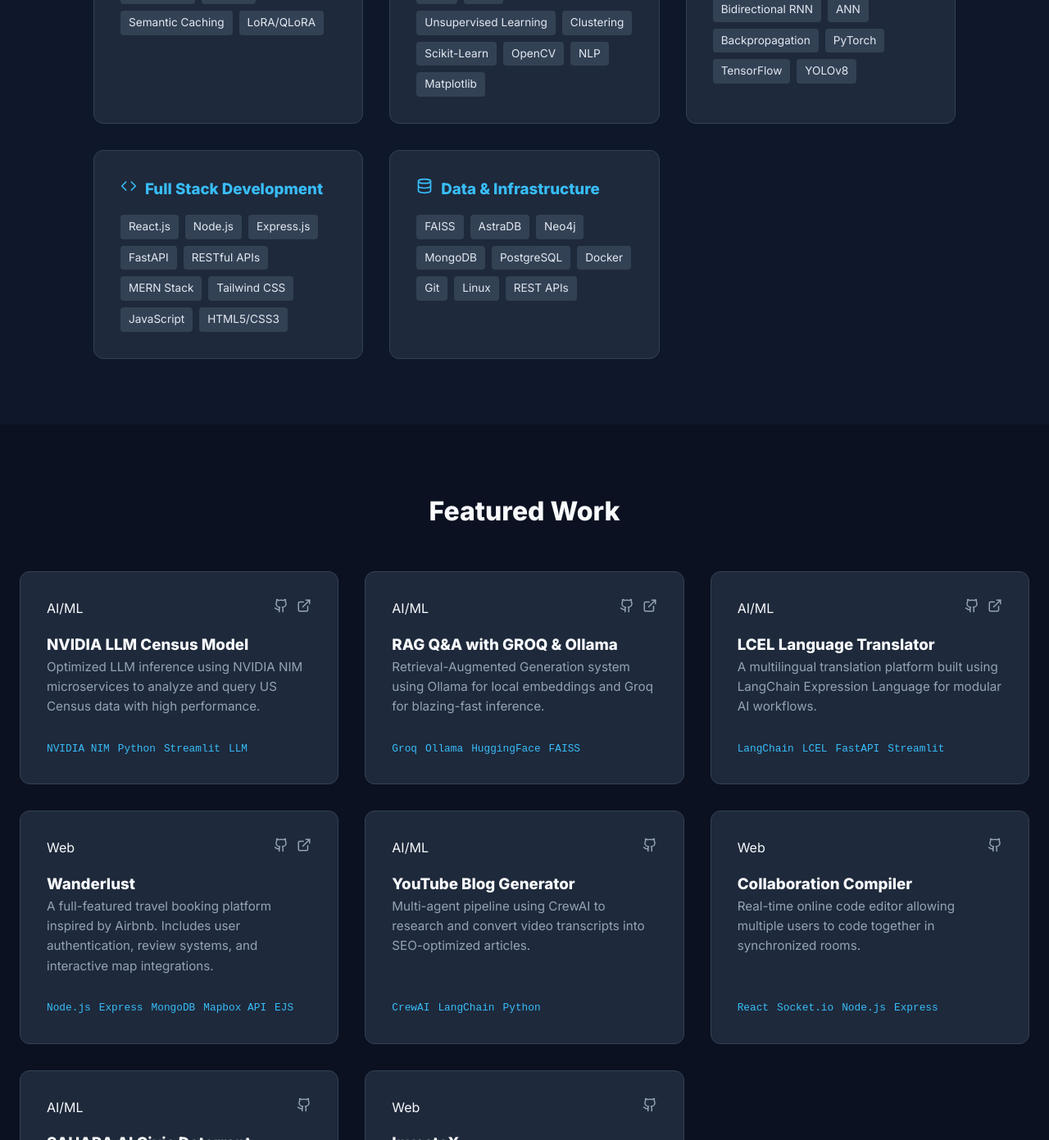
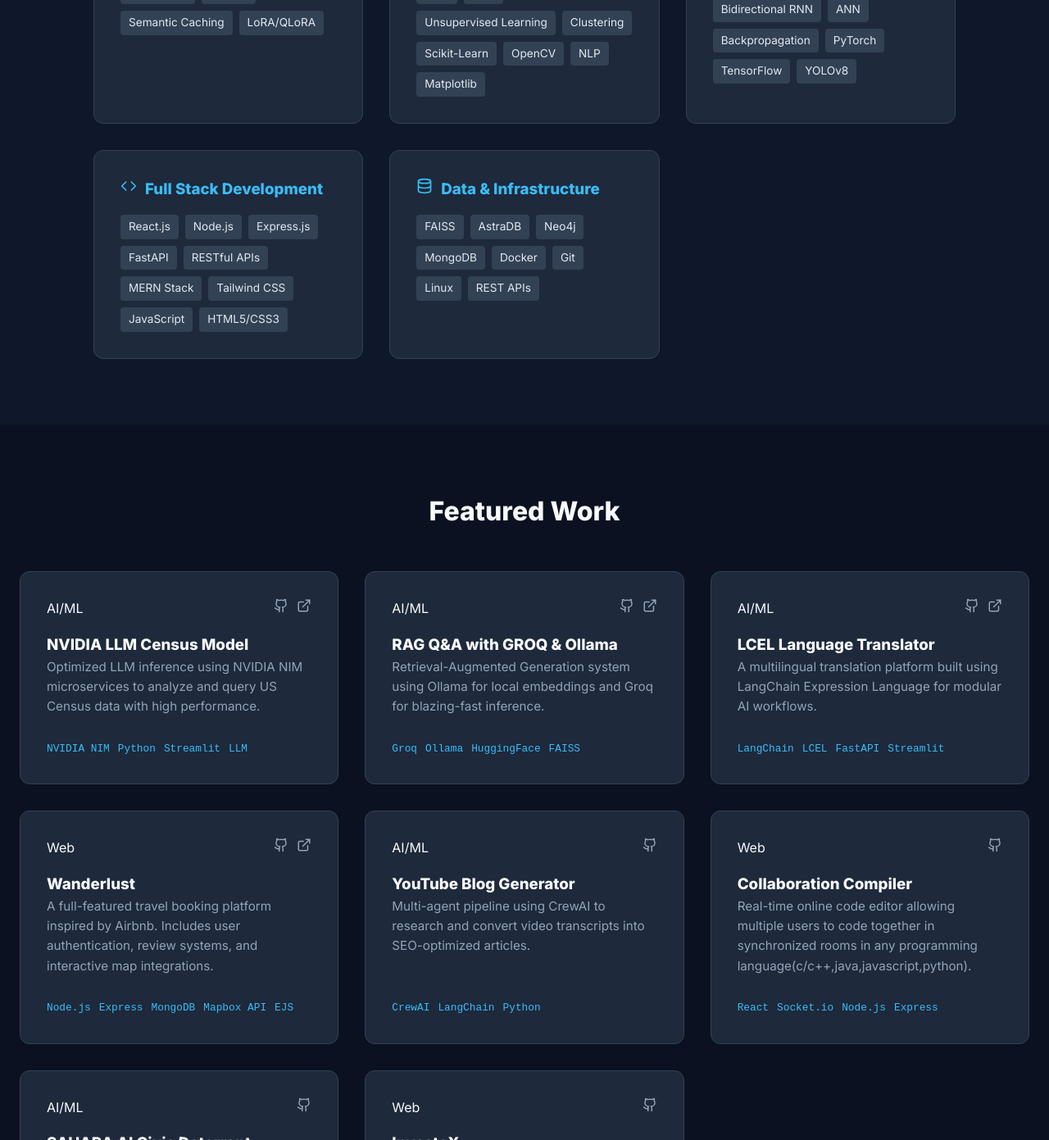
Before and after one commit to aankiita/my-portfolio, a React (Create React App) app: page / in a window 1280 px wide. Shown: the part 1166-2557 px from the top of the page at 82% size. Built offline with nearby package versions, Linux system fonts and the light colour scheme.

Commit message:
Update App.js

```diff
--- a/src/App.js
+++ b/src/App.js
@@ -57,7 +57,7 @@
     category: "Data & Infrastructure",
     icon: <Database size={20} className="text-orange-400" />,
     items: [
-      "FAISS", "AstraDB", "Neo4j", "MongoDB", "PostgreSQL",
+      "FAISS", "AstraDB", "Neo4j", "MongoDB",
       "Docker", "Git", "Linux", "REST APIs"
     ]
   }
@@ -105,7 +105,7 @@
   },
   {
     title: "Collaboration Compiler",
-    desc: "Real-time online code editor allowing multiple users to code together in synchronized rooms.",
+    desc: "Real-time online code editor allowing multiple users to code together in synchronized rooms in any programming language(c/c++,java,javascript,python).",
     tech: ["React", "Socket.io", "Node.js", "Express"],
     link: "https://github.com/aankiita/Collaboration-Compiler",
     type: "Web"
```
